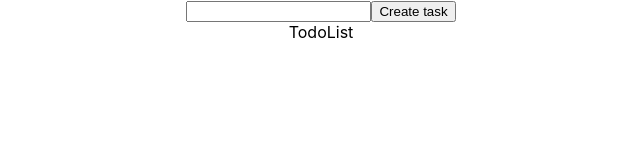
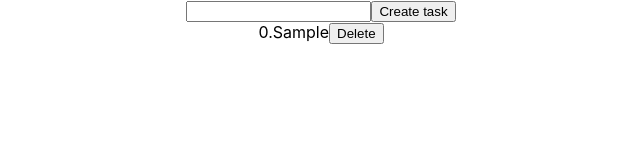
Before and after one commit to Psycameron/todos-ts, a React (Create React App) app in the folder todos-react/: page / in a window 1280 px wide. Both pictures are taken after typing "Sample" into the empty fields and a click on the button "Create task". Shown: the top 160 px of the page, without its empty margins (319-959 px from the left). Built offline with nearby package versions, Linux system fonts and the light colour scheme.

Commit message:
feat(): Added markup, logic and typing for TodoList

```diff
--- a/todos-react/src/App.tsx
+++ b/todos-react/src/App.tsx
@@ -11,16 +11,21 @@ export interface ITodos {
 function App() {
   const [todos, setTodos] = useState<ITodos[]>([]);
 
-  function onSubmit(title: string) {
+  function onSubmit(title: string): void {
     const newTodo = { id: Date.now(), title };
 
     setTodos([...todos, newTodo]);
   }
 
+  function deleteTodo(id: number): void {
+    const filteredTodos = todos.filter((todo) => todo.id !== id);
+    setTodos(filteredTodos);
+  }
+
   return (
     <div className="App">
       <TaskCreator onSubmit={onSubmit} />
-      <TodoList />
+      <TodoList todos={todos} deleteTodo={deleteTodo} />
     </div>
   );
 }
--- a/todos-react/src/components/DeleteButton/DeleteButton.tsx
+++ /dev/null
@@ -1,5 +0,0 @@
-import React from "react";
-
-export default function DeleteButton() {
-  return <div>DeleteButton</div>;
-}
--- a/todos-react/src/components/TodoItem/TodoItem.tsx
+++ /dev/null
@@ -1,5 +0,0 @@
-import React from "react";
-
-export default function TodoItem() {
-  return <div>TodoItem</div>;
-}
--- a/todos-react/src/components/TodoList/TodoList.tsx
+++ b/todos-react/src/components/TodoList/TodoList.tsx
@@ -1,7 +1,29 @@
-import React from 'react'
+import React from "react";
+import { ITodos } from "../../App";
 
-export default function TodoList() {
+interface IProps {
+  todos: ITodos[];
+  deleteTodo: (id: number) => void;
+}
+
+export default function TodoList({ todos, deleteTodo }: IProps) {
+  function handleClick(id: number): void {
+    deleteTodo(id);
+  }
+
   return (
-    <div>TodoList</div>
-  )
+    <ul>
+      {todos.map(({ id, title }, index) => {
+        return (
+          <li key={id}>
+            <span>{index}.</span>
+            <span>{title}</span>
+            <button type="button" onClick={() => handleClick(id)}>
+              Delete
+            </button>
+          </li>
+        );
+      })}
+    </ul>
+  );
 }
```
